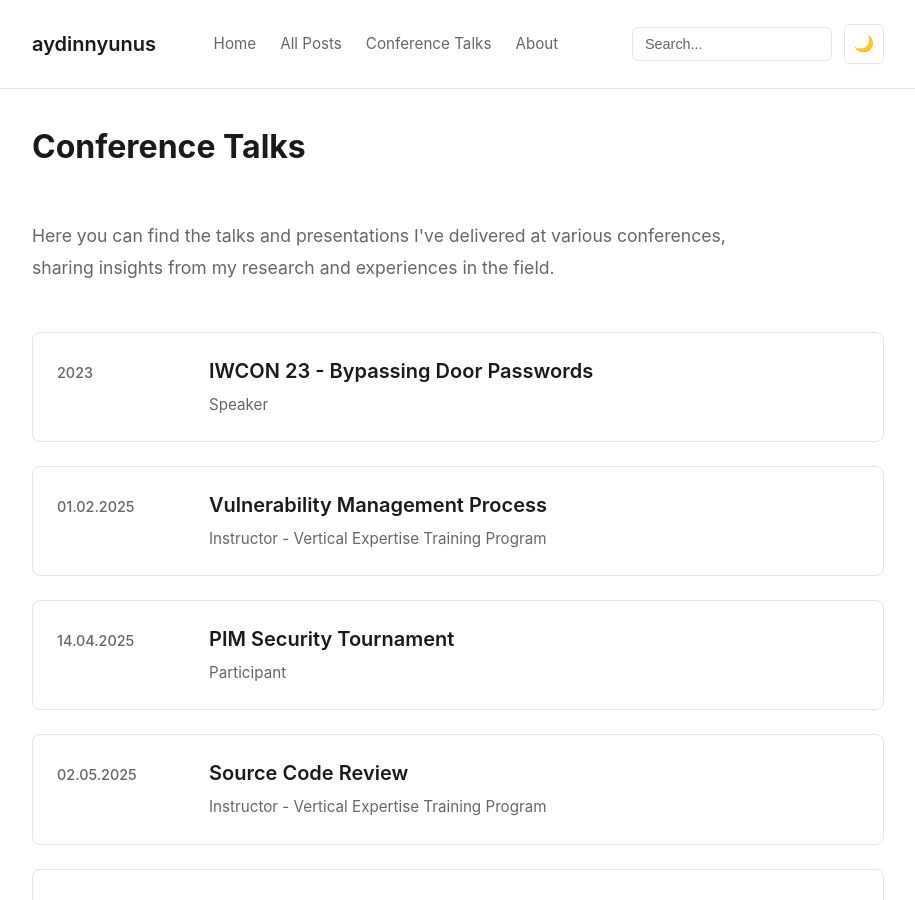
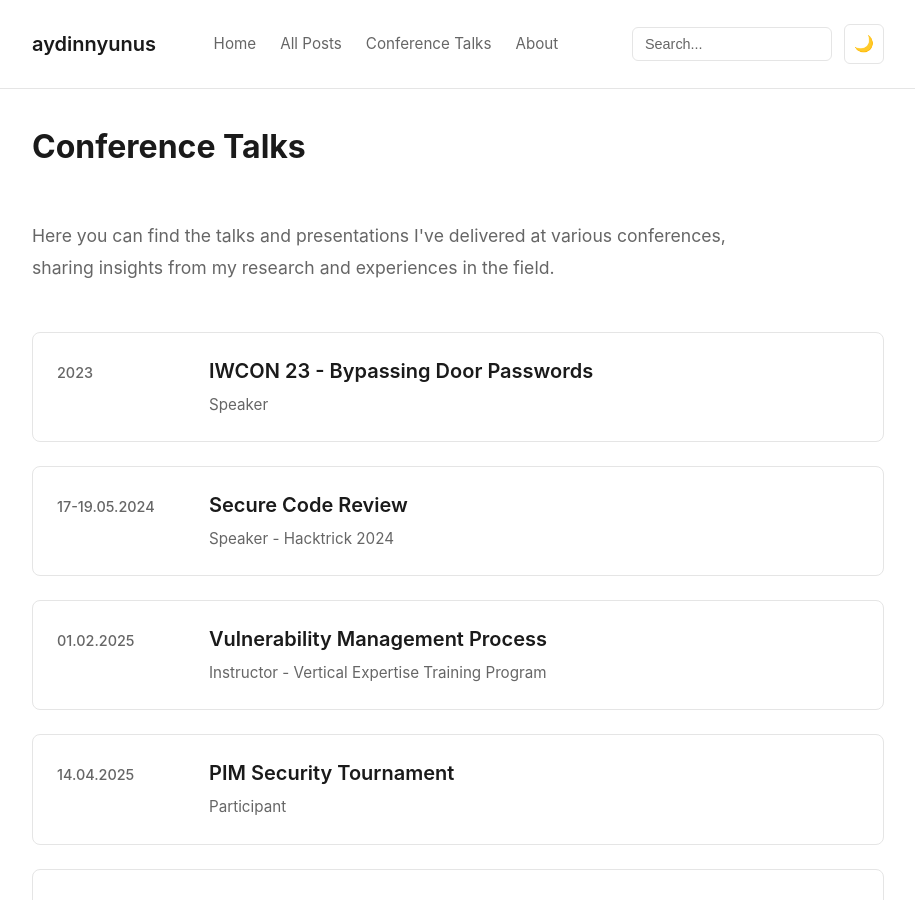
Before and after one commit to aydinnyunus/aydinnyunus.github.io, a Jekyll site: the page built from talks.html, in a window 1280 px wide and 900 px high. Shown: the whole window, without its empty margins (182-1097 px from the left). Built offline with Jekyll 4.4.1, drawn with Linux system fonts in a browser that asks for light colours.

Commit message:
Add Hacktrick 2024 Secure Code Review talk

```diff
--- a/talks.html
+++ b/talks.html
@@ -19,6 +19,14 @@ title: Conference Talks
             </a>
           </h3>
           <p class="talk-role">Speaker</p>
+        </div>
+      </div>
+
+      <div class="talk-item">
+        <div class="talk-date">17-19.05.2024</div>
+        <div class="talk-content">
+          <h3 class="talk-title">Secure Code Review</h3>
+          <p class="talk-role">Speaker - Hacktrick 2024</p>
         </div>
       </div>
 
```
